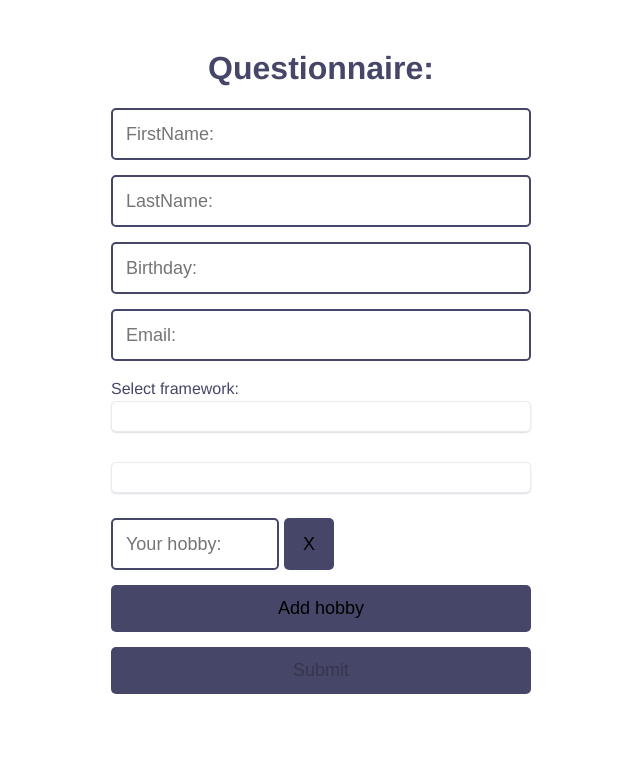
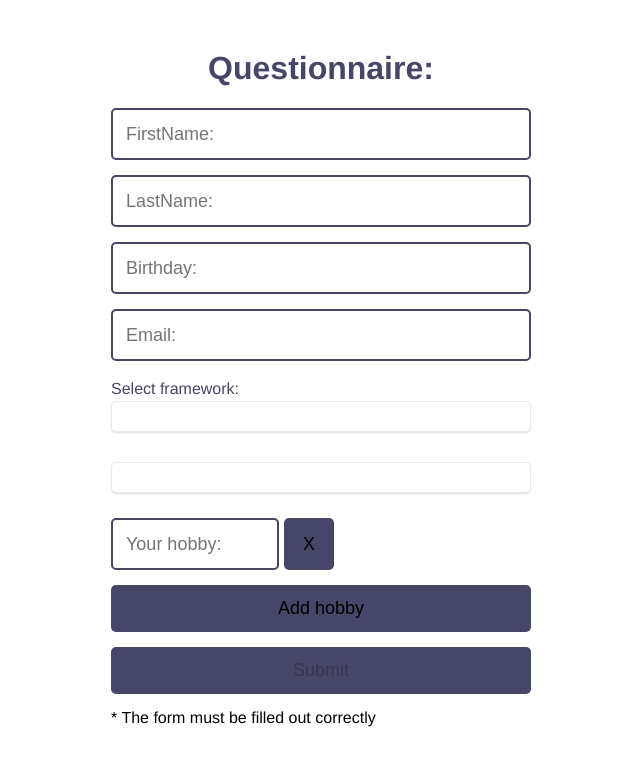
Before and after one commit to lanebx/angular_tt1_questionnaire, an Angular app: page / in a window 1280 px wide. Shown: the top 766 px of the page, without its empty margins (319-959 px from the left). Built offline with nearby package versions, Linux system fonts and the light colour scheme.

Commit message:
added message

```diff
--- a/src/app/form/form.component.html
+++ b/src/app/form/form.component.html
@@ -53,4 +53,8 @@
   <button class="button" type="submit" [disabled]="!developerForm.valid">
     Submit
   </button>
+
+  <div [hidden]="developerForm.valid">
+    * The form must be filled out correctly
+  </div>
 </form>
--- a/src/app/form/form.component.scss
+++ b/src/app/form/form.component.scss
@@ -82,10 +82,3 @@ $color: rgb(70, 70, 104);
 .warning {
   color: red;
 }
-
-.button[disabled=true] {
-
-  &:hover {
-
-  }
-}
```
Also changed, not shown: src/app/form/form.component.ts (+0 -13 lines).
